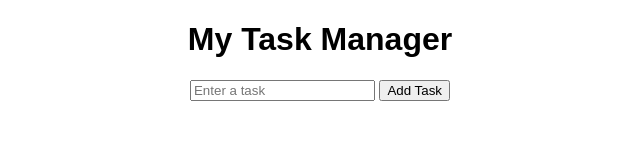
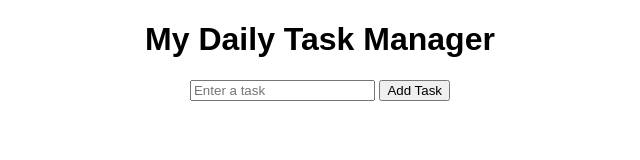
Before and after one commit to jhakumarrahul4/task-manager, a plain HTML site: page index.html in a window 1280 px wide. Shown: the whole page, without its empty margins (320-960 px from the left). Drawn offline with Linux system fonts and the light colour scheme.

Commit message:
Update daily task manager heading

```diff
--- a/index.html
+++ b/index.html
@@ -5,7 +5,7 @@
     <link rel="stylesheet" href="style.css" />
   </head>
   <body>
-    <h1>My Task Manager</h1>
+    <h1>My Daily Task Manager</h1>
 
     <input type="text" id="taskInput" placeholder="Enter a task" />
     <button onclick="addTask()">Add Task</button>
```
